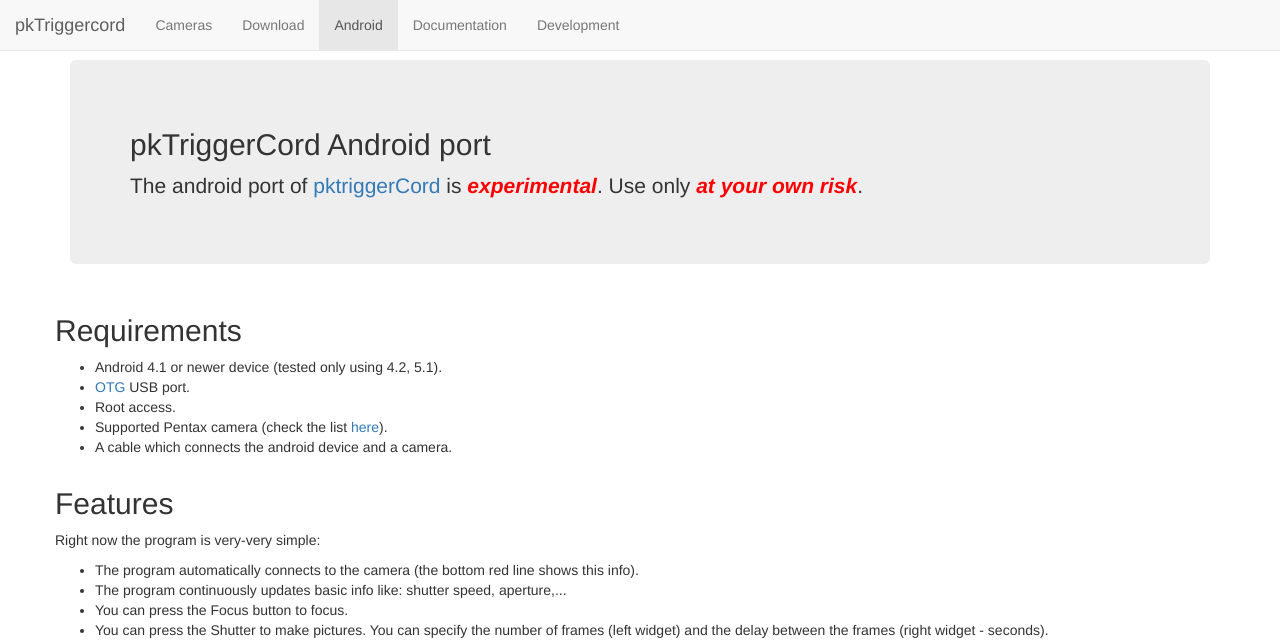
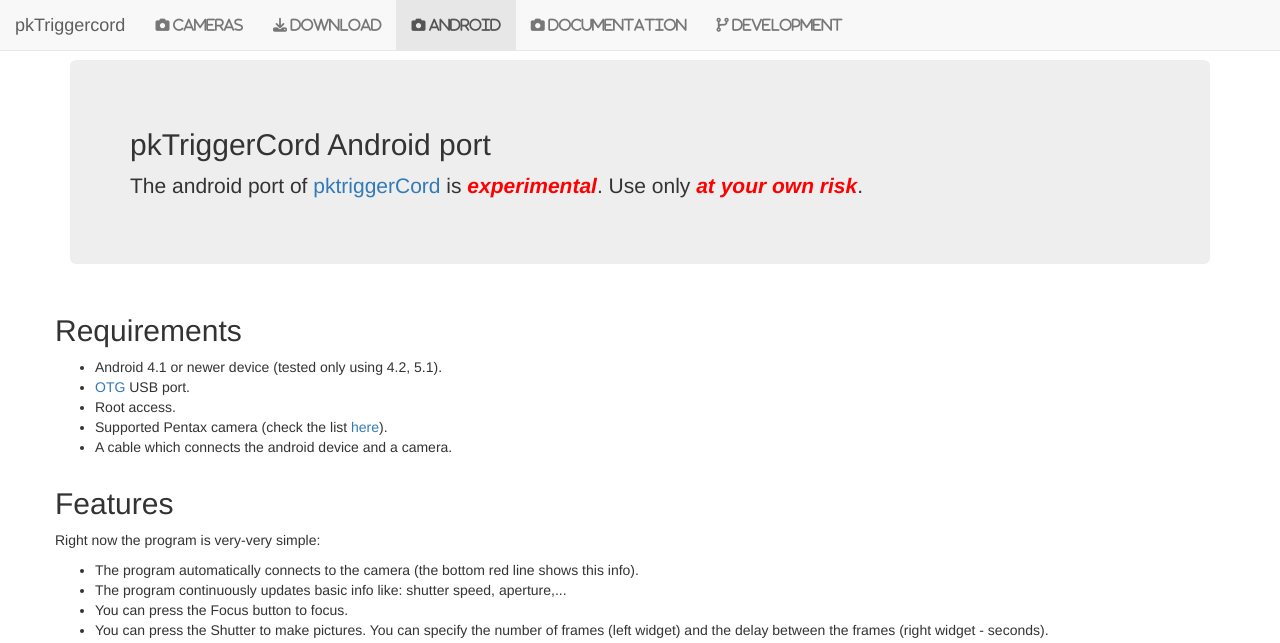
Before and after one commit to asalamon74/pktriggercord, a plain HTML site: page pktriggercord_android.html in a window 1280 px wide. Shown: the top 643 px of the page. Drawn offline with nearby package versions, Linux system fonts and the light colour scheme.

Commit message:
Adding fa icons to navbar

```diff
--- a/pktriggercord_android.html
+++ b/pktriggercord_android.html
@@ -25,11 +25,11 @@
       </div>
       <div class="collapse navbar-collapse">
 	<ul class="nav navbar-nav">
-	  <li><a href="index.html#cameras">Cameras</a></li>
-	  <li><a href="index.html#download">Download</a></li>
-	  <li class="active"><a href="#android">Android</a></li>
-	  <li><a href="index.html#documentation">Documentation</a></li>
-	  <li><a href="index.html#development">Development</a></li>
+	    <li><a href="index.html#cameras"><span class="fa fa-camera" />&nbsp;Cameras</a></li>
+	    <li><a href="index.html#download"><span class="fa fa-download" />&nbsp;Download</a></li>
+	    <li class="active"><a href="#"><span class="fa fa-camera" />&nbsp;Android</a></li>
+	    <li><a href="index.html#documentation"><span class="fa fa-camera" />&nbsp;Documentation</a></li>
+	    <li><a href="index.html#development"><span class="fa fa-code-fork" />&nbsp;Development</a></li>
 	</ul>
       </div>
     </div>
```
Also changed, not shown: index.html (+5 -5 lines), timelapse.html (+5 -5 lines).
